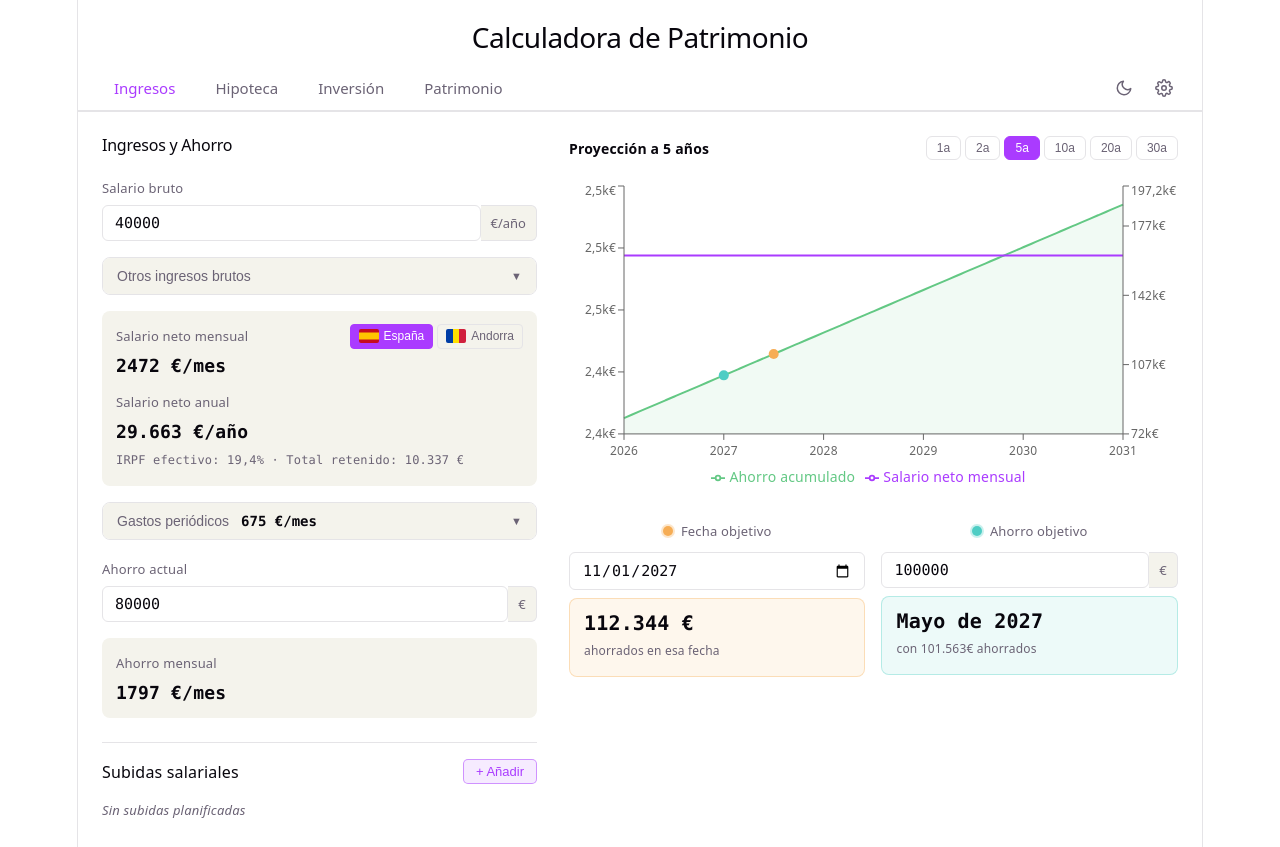
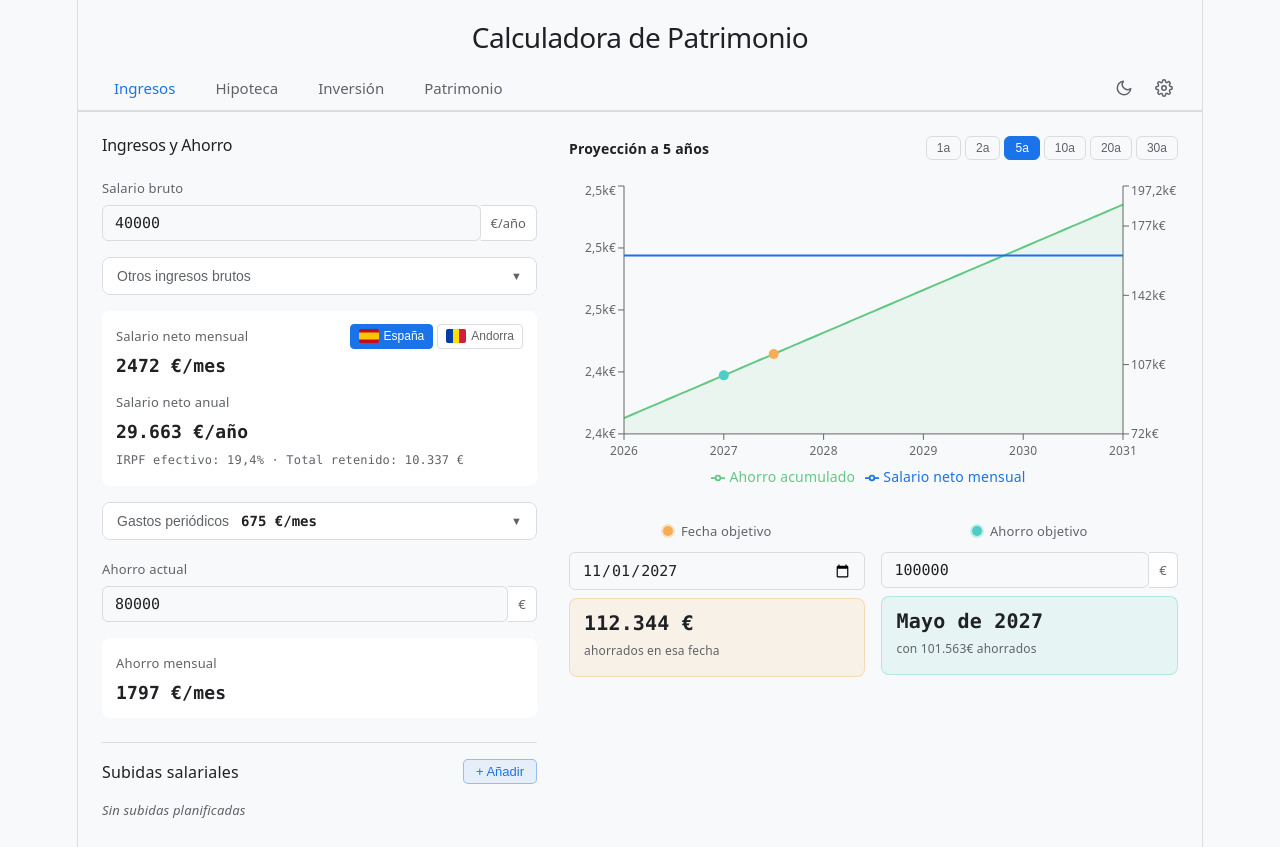
Before and after one commit to aleixRabassa/calculadora-patrimonio, a React (Vite) app: page / in a window 1280 px wide. Built offline with nearby package versions, Linux system fonts and the light colour scheme.

Commit message:
feat: implement theme toggling with localStorage and update CSS for hover states

```diff
--- a/index.html
+++ b/index.html
@@ -7,6 +7,15 @@
     <title>Calculadora de Patrimonio</title>
   </head>
   <body>
+    <script>
+      (function () {
+        var stored = localStorage.getItem('app.theme.dark')
+        var isDark = stored !== null
+          ? JSON.parse(stored)
+          : window.matchMedia('(prefers-color-scheme: dark)').matches
+        document.documentElement.setAttribute('data-theme', isDark ? 'dark' : 'light')
+      })()
+    </script>
     <div id="root"></div>
     <script type="module" src="/src/main.tsx"></script>
   </body>
--- a/src/App.tsx
+++ b/src/App.tsx
@@ -23,7 +23,8 @@ const CALC_KEYS = STORAGE_KEYS.filter(k => k.startsWith('calc.'))
 
 function App() {
   const [activeTab, setActiveTab] = useLocalStorage('app.activeTab', 0)
-  const [isDark, setIsDark] = useLocalStorage('app.theme.dark', false)
+  const systemDark = typeof window !== 'undefined' && window.matchMedia('(prefers-color-scheme: dark)').matches
+  const [isDark, setIsDark] = useLocalStorage('app.theme.dark', systemDark)
   const isImporting = useRef(false)
 
   useEffect(() => {
--- a/src/components/Hipoteca.css
+++ b/src/components/Hipoteca.css
@@ -258,7 +258,7 @@
   }
 
   &:hover:not(.segmented-control__option--active) {
-    background: rgba(255, 255, 255, 0.05);
+    background: var(--hover-bg);
   }
 }
 
@@ -299,7 +299,7 @@
   transition: background 0.15s;
 
   &:hover {
-    background: rgba(255, 255, 255, 0.04);
+    background: var(--hover-bg);
   }
 }
 
@@ -322,7 +322,7 @@
   white-space: nowrap;
 
   &:hover:not(.schedule-panel__amort-toggle--active) {
-    background: rgba(255, 255, 255, 0.05);
+    background: var(--hover-bg);
   }
 }
 
@@ -381,11 +381,11 @@
   }
 
   tbody tr {
-    border-bottom: 1px solid rgba(255, 255, 255, 0.04);
+    border-bottom: 1px solid var(--hover-bg);
     transition: background 0.1s;
 
     &:hover {
-      background: rgba(255, 255, 255, 0.04);
+      background: var(--hover-bg);
     }
 
     &:last-child {
@@ -430,7 +430,7 @@
 }
 
 .schedule-table__year-summary {
-  background: rgba(255, 255, 255, 0.04);
+  background: var(--hover-bg);
   border-top: 1px solid var(--border) !important;
   border-bottom: 2px solid var(--border) !important;
 
--- a/src/components/Inversion.css
+++ b/src/components/Inversion.css
@@ -298,7 +298,7 @@
   color: #ef4444;
 
   &:hover {
-    background: #fef2f2;
+    background: rgba(239, 68, 68, 0.1);
     border-color: #ef4444;
   }
 
--- a/src/index.css
+++ b/src/index.css
@@ -1,23 +1,47 @@
+/* ── Light theme (Google-style) ───────────────────────────────────────── */
+:root,
+[data-theme="light"] {
+  --text: #5f6368;
+  --text-h: #202124;
+  --bg: #f8f9fa;
+  --border: #dadce0;
+  --code-bg: #ffffff;
+  --accent: #1a73e8;
+  --accent-bg: rgba(26, 115, 232, 0.08);
+  --accent-border: rgba(26, 115, 232, 0.4);
+  --social-bg: rgba(255, 255, 255, 0.6);
+  --hover-bg: rgba(0, 0, 0, 0.04);
+  --shadow:
+    rgba(60, 64, 67, 0.12) 0 2px 8px 0, rgba(60, 64, 67, 0.06) 0 1px 3px 0;
+
+  color-scheme: light;
+}
+
+/* ── Dark theme (default app palette) ────────────────────────────────── */
+[data-theme="dark"] {
+  --text: #9ca3af;
+  --text-h: #f3f4f6;
+  --bg: #16171d;
+  --border: #2e303a;
+  --code-bg: #1f2028;
+  --accent: #c084fc;
+  --accent-bg: rgba(192, 132, 252, 0.15);
+  --accent-border: rgba(192, 132, 252, 0.5);
+  --social-bg: rgba(47, 48, 58, 0.5);
+  --hover-bg: rgba(255, 255, 255, 0.05);
+  --shadow:
+    rgba(0, 0, 0, 0.4) 0 10px 15px -3px, rgba(0, 0, 0, 0.25) 0 4px 6px -2px;
+
+  color-scheme: dark;
+}
+
 :root {
-  --text: #6b6375;
-  --text-h: #08060d;
-  --bg: #fff;
-  --border: #e5e4e7;
-  --code-bg: #f4f3ec;
-  --accent: #aa3bff;
-  --accent-bg: rgba(170, 59, 255, 0.1);
-  --accent-border: rgba(170, 59, 255, 0.5);
-  --social-bg: rgba(244, 243, 236, 0.5);
-  --shadow:
-    rgba(0, 0, 0, 0.1) 0 10px 15px -3px, rgba(0, 0, 0, 0.05) 0 4px 6px -2px;
-
   --sans: system-ui, 'Segoe UI', Roboto, sans-serif;
   --heading: system-ui, 'Segoe UI', Roboto, sans-serif;
   --mono: ui-monospace, Consolas, monospace;
 
   font: 18px/145% var(--sans);
   letter-spacing: 0.18px;
-  color-scheme: light dark;
   color: var(--text);
   background: var(--bg);
   font-synthesis: none;
@@ -27,26 +51,6 @@
 
   @media (max-width: 1024px) {
     font-size: 16px;
-  }
-}
-
-@media (prefers-color-scheme: dark) {
-  :root {
-    --text: #9ca3af;
-    --text-h: #f3f4f6;
-    --bg: #16171d;
-    --border: #2e303a;
-    --code-bg: #1f2028;
-    --accent: #c084fc;
-    --accent-bg: rgba(192, 132, 252, 0.15);
-    --accent-border: rgba(192, 132, 252, 0.5);
-    --social-bg: rgba(47, 48, 58, 0.5);
-    --shadow:
-      rgba(0, 0, 0, 0.4) 0 10px 15px -3px, rgba(0, 0, 0, 0.25) 0 4px 6px -2px;
-  }
-
-  #social .button-icon {
-    filter: invert(1) brightness(2);
   }
 }
 
```
Also changed, not shown: 1 other file (tests, documents, lock files or other folders).
